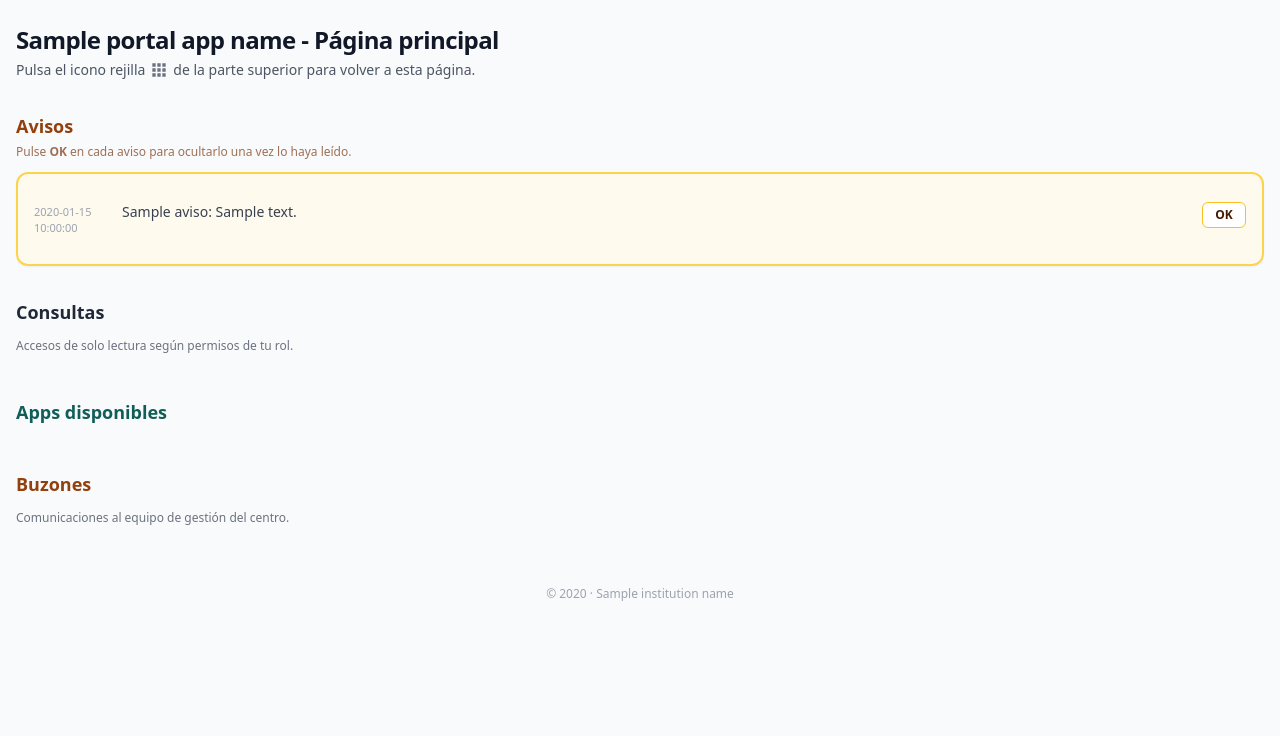
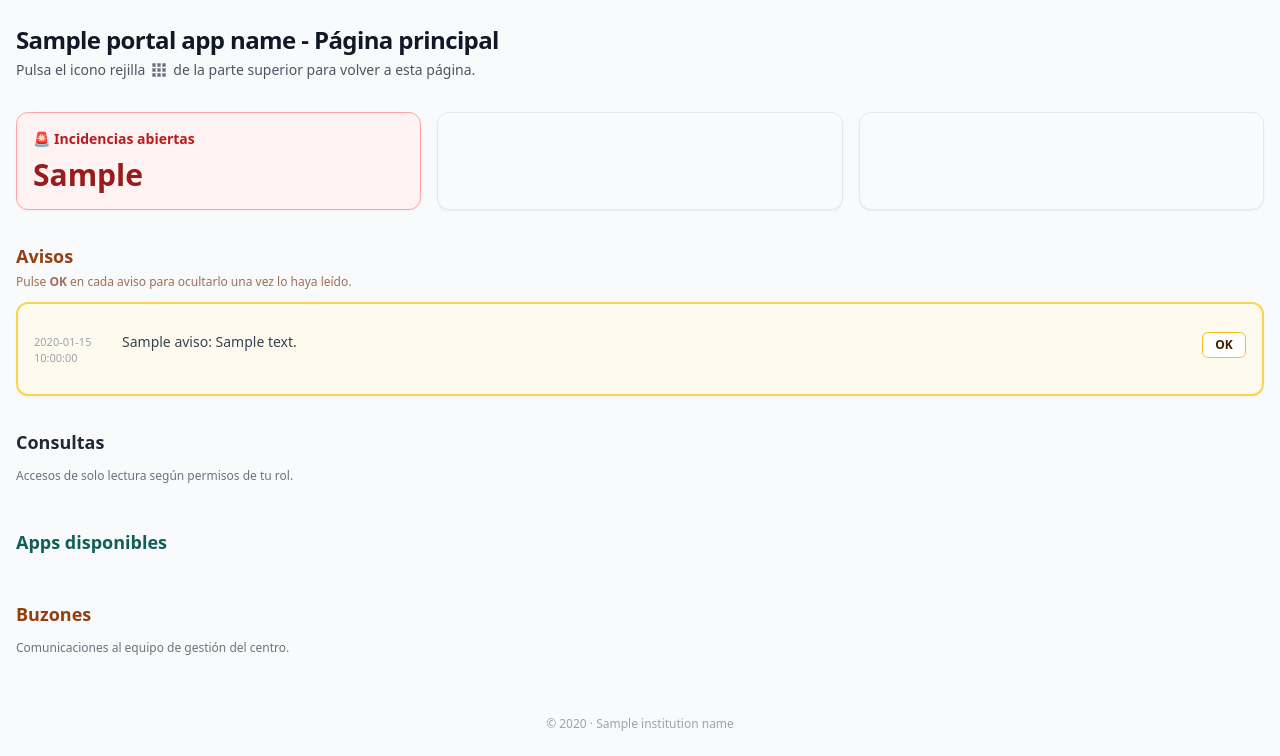
Before and after one commit to pablo-1974/AGB-portal, a FastAPI app: template templates/portal.html in a window 1280 px wide. Shown: the part 64-820 px from the top of the page. Before the commit the page ends 665 px from the top, so only its background shows below. Run offline with FastAPI, Linux system fonts and the light colour scheme; the template is opened without the code that fills it: most values are stand-ins (such as "Sample title", 1, 10 or a date in 2020); grey boxes marked "Sample" are stand-in pictures; parts of the project's set-up code (start-up, migrations or seed data) failed here and were passed over; some libraries are stand-ins or nearby versions.

Commit message:
Add files via upload

```diff
--- a/templates/base_portal.html
+++ b/templates/base_portal.html
@@ -94,9 +94,15 @@
   {% elif is_cuaderno_shell %}
     {% set hdr.label = 'Cuaderno del profesor' %}
   {% elif is_documentos_shell %}
-    {% set hdr.label = 'Documentos institucionales' %}
+    {% if request.url.path.startswith('/documentos-jefatura') %}
+      {% set hdr.label = 'Documentos Jefatura' %}
+    {% else %}
+      {% set hdr.label = 'Documentos institucionales' %}
+    {% endif %}
   {% elif is_listados_shell %}
     {% set hdr.label = 'Listados' %}
+  {% elif is_novedades_shell %}
+    {% set hdr.label = 'Novedades alumnos' %}
   {% elif is_portal_home %}
     {% set hdr.label = (portal_app_name or 'Aplicaciones escolares') ~ ' - Página principal' %}
   {% endif %}
@@ -147,7 +153,7 @@
   {% if show_nav and user %}
   <nav class="bg-gray-100 border-b relative z-50 select-none">
     <div class="max-w-7xl mx-auto px-4 py-2 flex flex-wrap gap-x-6 gap-y-2 items-center justify-between text-sm">
-      <a class="app-link px-2 py-1 font-semibold" href="/portal">Inicio</a>
+      <a class="app-link px-2 py-1 font-semibold" href="/portal">Portal</a>
       <div class="flex flex-wrap gap-4 items-center">
         {% if is_portal_home and not is_invitado(user) %}
         <a class="app-link px-2 py-1" href="/change-password">Contraseña</a>
@@ -167,9 +173,6 @@
                @click.away="open = false"
                x-cloak
                class="absolute right-0 mt-1 w-64 rounded border bg-white py-1 shadow-lg z-[60]">
-            <a href="/portal"
-               class="block px-3 py-2 hover:bg-gray-100 text-gray-900"
-               @click="open = false">Portal principal</a>
             <a href="/logout"
                class="block px-3 py-2 text-red-700 hover:bg-red-50"
                @click="open = false">Salir de la aplicación</a>
--- a/templates/listados/asignaturas.html
+++ b/templates/listados/asignaturas.html
@@ -122,7 +122,7 @@
       <span class="font-medium text-gray-800">{{ latest_import.row_count }}</span> filas importadas
       {% if latest_import.filename %} · {{ latest_import.filename }}{% endif %}
       {% if latest_import.imported_by_name %} · {{ latest_import.imported_by_name }}{% endif %}
-      {% if latest_import.imported_at %} · {{ latest_import.imported_at.strftime('%d/%m/%Y %H:%M') }}{% endif %}
+      {% if latest_import.imported_at %} · {{ latest_import.imported_at|madrid }}{% endif %}
     </p>
     {% if modo in ('alumnos', 'asignaturas') and preview_rows and preview_rows|length != latest_import.row_count %}
     <p class="text-xs text-gray-500 mt-2">
--- a/templates/listados/hub_all.html
+++ b/templates/listados/hub_all.html
@@ -3,7 +3,6 @@
 {% block content %}
 <div class="space-y-6">
   <div class="flex flex-wrap items-center gap-3">
-    <a href="/portal" class="btn-muted text-sm shrink-0">← Portal</a>
     <h1 class="text-2xl font-bold text-gray-900 tracking-tight">Listados</h1>
   </div>
   <p class="text-sm text-gray-600 max-w-2xl">
--- a/templates/portal.html
+++ b/templates/portal.html
@@ -19,6 +19,33 @@
         <span>de la parte superior para volver a esta página.</span>
       </p>
     </div>
+
+    {% if portal_kpis %}
+    <div class="grid grid-cols-1 sm:grid-cols-3 gap-4">
+      {% if portal_kpis.open_incidences > 0 %}
+      <a href="/incidents/close" class="card border border-red-300 bg-red-50 hover:bg-red-100/80 transition block">
+        <div class="text-sm text-red-700 font-semibold">
+          🚨 Incidencias abiertas
+        </div>
+        <div class="text-3xl font-bold text-red-800 mt-2">
+          {{ portal_kpis.open_incidences }}
+        </div>
+      </a>
+      {% else %}
+      <div class="card border border-red-300 bg-red-50">
+        <div class="text-sm text-red-700 font-semibold">
+          🚨 Incidencias abiertas
+        </div>
+        <div class="text-3xl font-bold text-red-800 mt-2">
+          {{ portal_kpis.open_incidences }}
+        </div>
+      </div>
+      {% endif %}
+
+      <div class="card border border-gray-200 bg-gray-50 min-h-[5.5rem]" aria-hidden="true"></div>
+      <div class="card border border-gray-200 bg-gray-50 min-h-[5.5rem]" aria-hidden="true"></div>
+    </div>
+    {% endif %}
 
     {% include "portal/_avisos.html" %}
 
@@ -85,17 +112,10 @@
         </a>
         {% endif %}
 
-        {% if portal_card_visible(user, 'ausencias', ev.get('ausencias')) and has_permission(user, PERM_AUSENCIAS_APP) %}
-        <a href="/ausencias/dashboard" class="card hover:bg-gray-50 border-2 border-teal-300 hover:border-teal-400 transition">
-          <div class="font-semibold">📋 Ausencias</div>
-          <p class="text-xs text-gray-500 mt-2">Gestión y consulta de ausencias del profesorado.</p>
-        </a>
-        {% endif %}
-
-        {% if portal_card_visible(user, 'publicar-avisos', ev.get('publicar-avisos')) and has_permission(user, PERM_PUBLICAR_AVISOS_APP) %}
-        <a href="/publicar-avisos/" class="card hover:bg-gray-50 border-2 border-teal-300 hover:border-teal-400 transition">
-          <div class="font-semibold">📢 Publicar avisos</div>
-          <p class="text-xs text-gray-500 mt-2">Publicar avisos visibles en el portal del centro.</p>
+        {% if portal_card_visible(user, 'aula-informatica', ev.get('aula-informatica')) and has_permission(user, PERM_AULA_INFORMATICA_APP) %}
+        <a href="/aula-informatica/dashboard" class="card hover:bg-gray-50 border-2 border-teal-300 hover:border-teal-400 transition">
+          <div class="font-semibold">💻 Aula de Informática</div>
+          <p class="text-xs text-gray-500 mt-2">Asignación de alumnos a puestos y estado de los equipos.</p>
         </a>
         {% endif %}
 
@@ -117,6 +137,20 @@
         <a href="/competencias/dashboard" class="card hover:bg-gray-50 border-2 border-teal-300 hover:border-teal-400 transition">
           <div class="font-semibold">📊 Evaluación de competencias</div>
           <p class="text-xs text-gray-500 mt-2">Calificación de competencias del alumnado.</p>
+        </a>
+        {% endif %}
+
+        {% if portal_card_visible(user, 'ausencias', ev.get('ausencias')) and has_permission(user, PERM_AUSENCIAS_APP) %}
+        <a href="/ausencias/dashboard" class="card hover:bg-gray-50 border-2 border-teal-300 hover:border-teal-400 transition">
+          <div class="font-semibold">📋 Ausencias</div>
+          <p class="text-xs text-gray-500 mt-2">Gestión y consulta de ausencias del profesorado.</p>
+        </a>
+        {% endif %}
+
+        {% if portal_card_visible(user, 'publicar-avisos', ev.get('publicar-avisos')) and has_permission(user, PERM_PUBLICAR_AVISOS_APP) %}
+        <a href="/publicar-avisos/" class="card hover:bg-gray-50 border-2 border-teal-300 hover:border-teal-400 transition">
+          <div class="font-semibold">📢 Publicar avisos</div>
+          <p class="text-xs text-gray-500 mt-2">Publicar avisos visibles en el portal del centro.</p>
         </a>
         {% endif %}
       </div>
```
